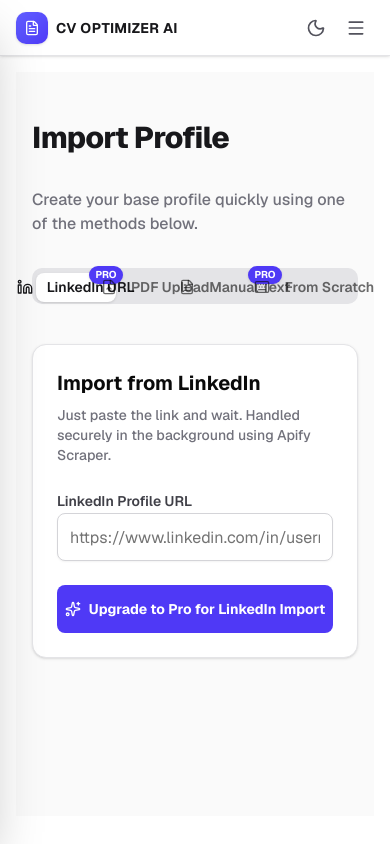
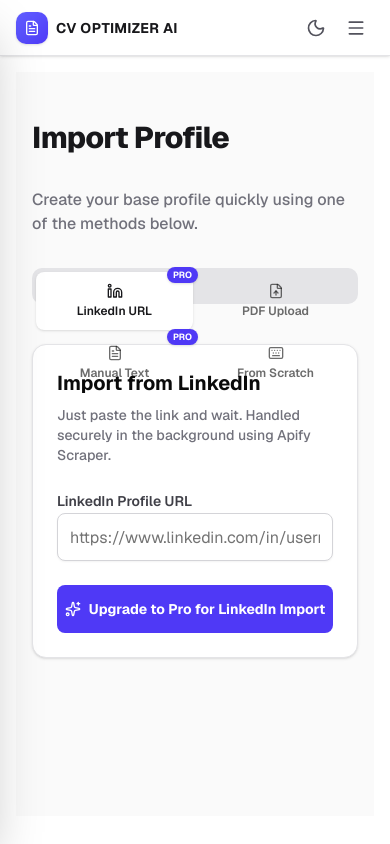
Before and after one commit to Cinarezici/cv, a Next.js app: page /import in a window 390 px wide. Built offline with nearby package versions, Linux system fonts and the light colour scheme; no server answers; the database is empty.

Commit message:
fix(mobile): fix import tab overflow, scout dark mode, CV builder mobile layout with bottom tabs + preview toggle

```diff
--- a/src/app/(dashboard)/builder/[id]/BuilderClient.tsx
+++ b/src/app/(dashboard)/builder/[id]/BuilderClient.tsx
@@ -174,7 +174,7 @@ export default function BuilderClient({ data, avatarUrl, isPro }: { data: any; a
                     <div className="space-y-3 p-4">
                         <p className="text-xs text-gray-400 dark:text-zinc-500">Drag and drop to reorder sections in your CV.</p>
                         <DndContext id="builder-order-dnd" sensors={sensors} collisionDetection={closestCenter} onDragEnd={handleDragEnd}>
-                            <SortableContext items={sectionOrder.filter(k => k in SECTION_LABELS)} strategy={verticalListSortingStrategy}>
+                            <SortableContext items={sectionOrder.filter((k: string) => k in SECTION_LABELS)} strategy={verticalListSortingStrategy}>
                                 <div className="flex flex-col gap-2">
                                     {sectionOrder
                                         .filter((k: string) => k in SECTION_LABELS)
@@ -191,17 +191,21 @@ export default function BuilderClient({ data, avatarUrl, isPro }: { data: any; a
 
     const meta = PANEL_META[activeTab];
 
+    const [mobileView, setMobileView] = useState<"edit" | "preview">("edit");
+
+
     return (
         <div className="fixed inset-0 z-50 flex flex-col bg-gray-50 dark:bg-zinc-950" style={{ fontFamily: "'Inter', sans-serif" }}>
 
             {/* ── Top Header ─────────────────────────────────────────────────── */}
-            <header className="h-12 shrink-0 bg-white dark:bg-zinc-900 border-b border-gray-200 dark:border-white/10 flex items-center px-4 gap-3 z-10">
+            <header className="h-12 shrink-0 bg-white dark:bg-zinc-900 border-b border-gray-200 dark:border-white/10 flex items-center px-3 gap-2 z-10">
                 <button
                     onClick={() => router.push("/dashboard")}
-                    className="flex items-center gap-1.5 text-sm font-semibold text-foreground/60 dark:text-zinc-400 hover:text-foreground dark:hover:text-white transition-colors"
+                    className="flex items-center gap-1.5 text-sm font-semibold text-foreground/60 dark:text-zinc-400 hover:text-foreground dark:hover:text-white transition-colors shrink-0"
                 >
                     <ArrowLeft className="w-4 h-4" />
-                    Back to Dashboard
+                    <span className="hidden sm:inline">Back to Dashboard</span>
+                    <span className="sm:hidden">Back</span>
                 </button>
 
                 <div className="flex-1 flex items-center justify-center gap-2">
@@ -214,27 +218,43 @@ export default function BuilderClient({ data, avatarUrl, isPro }: { data: any; a
                     </span>
                 </div>
 
-                {/* Save */}
+                {/* Mobile: Edit/Preview toggle */}
+                <div className="md:hidden flex items-center gap-1 bg-zinc-100 dark:bg-white/5 rounded-lg p-0.5">
+                    <button
+                        onClick={() => setMobileView("edit")}
+                        className={`px-3 py-1 rounded-md text-xs font-bold transition-all ${mobileView === "edit" ? "bg-white dark:bg-white/10 text-zinc-900 dark:text-white shadow-sm" : "text-zinc-500 dark:text-zinc-400"}`}
+                    >
+                        Edit
+                    </button>
+                    <button
+                        onClick={() => setMobileView("preview")}
+                        className={`px-3 py-1 rounded-md text-xs font-bold transition-all ${mobileView === "preview" ? "bg-white dark:bg-white/10 text-zinc-900 dark:text-white shadow-sm" : "text-zinc-500 dark:text-zinc-400"}`}
+                    >
+                        Preview
+                    </button>
+                </div>
+
+                {/* Save button */}
                 <button
                     onClick={handleSave}
                     disabled={saving || !hasUnsaved}
-                    className={`flex items-center gap-2 px-4 py-1.5 rounded-lg font-bold text-sm transition-all
-            ${hasUnsaved && !saving
+                    className={`flex items-center gap-1.5 px-3 py-1.5 rounded-lg font-bold text-sm transition-all shrink-0
+                    ${hasUnsaved && !saving
                             ? "bg-blue-600 hover:bg-blue-700 text-white shadow-sm active:scale-95"
                             : "bg-gray-100 dark:bg-white/5 text-gray-400 dark:text-zinc-500 cursor-default"
                         }`}
                 >
                     {saving
-                        ? <><Loader2 className="w-4 h-4 animate-spin" /> Saving...</>
+                        ? <><Loader2 className="w-4 h-4 animate-spin" /><span className="hidden sm:inline"> Saving...</span></>
                         : savedOk
-                            ? <><Check className="w-4 h-4" /> Saved!</>
-                            : <><Save className="w-4 h-4" /> Save</>
+                            ? <><Check className="w-4 h-4" /><span className="hidden sm:inline"> Saved!</span></>
+                            : <><Save className="w-4 h-4" /><span className="hidden sm:inline"> Save</span></>
                     }
                 </button>
 
                 <button
                     onClick={() => router.push("/dashboard")}
-                    className="w-8 h-8 flex items-center justify-center rounded-lg text-gray-400 dark:text-zinc-500 hover:text-gray-700 dark:hover:text-zinc-300 hover:bg-gray-100 dark:hover:bg-white/10 transition-colors"
+                    className="hidden md:flex w-8 h-8 items-center justify-center rounded-lg text-gray-400 dark:text-zinc-500 hover:text-gray-700 dark:hover:text-zinc-300 hover:bg-gray-100 dark:hover:bg-white/10 transition-colors"
                 >
                     <X className="w-4 h-4" />
                 </button>
@@ -243,8 +263,8 @@ export default function BuilderClient({ data, avatarUrl, isPro }: { data: any; a
             {/* ── Body ───────────────────────────────────────────────────────── */}
             <div className="flex flex-1 overflow-hidden">
 
-                {/* ── Narrow icon sidebar ───────────────────────────────── */}
-                <aside className="w-[60px] shrink-0 bg-white dark:bg-zinc-900 border-r border-gray-200 dark:border-white/10 flex flex-col items-center py-3 gap-1">
+                {/* ── Desktop: Narrow icon sidebar ──────────────────────────── */}
+                <aside className="hidden md:flex w-[60px] shrink-0 bg-white dark:bg-zinc-900 border-r border-gray-200 dark:border-white/10 flex-col items-center py-3 gap-1">
                     {TABS.map(({ id, Icon, label }) => {
                         const active = activeTab === id;
                         return (
@@ -265,10 +285,10 @@ export default function BuilderClient({ data, avatarUrl, isPro }: { data: any; a
                     })}
                 </aside>
 
-                {/* ── Section panel ─────────────────────────────────────── */}
-                <aside className="w-[420px] shrink-0 bg-white dark:bg-zinc-900 border-r border-gray-200 dark:border-white/10 flex flex-col overflow-hidden">
+                {/* ── Desktop Section panel  +  Mobile Edit panel ───────────── */}
+                <aside className={`${mobileView === "edit" ? "flex" : "hidden"} md:flex w-full md:w-[420px] shrink-0 bg-white dark:bg-zinc-900 border-r border-gray-200 dark:border-white/10 flex-col overflow-hidden`}>
                     {/* Panel header */}
-                    <div className="px-6 py-4 border-b border-gray-100 dark:border-white/5 shrink-0">
+                    <div className="px-4 md:px-6 py-3 md:py-4 border-b border-gray-100 dark:border-white/5 shrink-0">
                         <h2 className="font-bold text-gray-900 dark:text-white text-base">{meta.title}</h2>
                         <p className="text-xs text-gray-400 dark:text-zinc-500 mt-0.5">{meta.subtitle}</p>
                     </div>
@@ -276,7 +296,7 @@ export default function BuilderClient({ data, avatarUrl, isPro }: { data: any; a
                     <div className="flex-1 overflow-y-auto">
                         {renderPanel()}
                     </div>
-                    {/* Bottom Save CV button (per-section, like cvmakerly) */}
+                    {/* Bottom Save button */}
                     <div className="p-4 border-t border-gray-100 dark:border-white/5 shrink-0">
                         <button
                             onClick={handleSave}
@@ -297,10 +317,10 @@ export default function BuilderClient({ data, avatarUrl, isPro }: { data: any; a
                     </div>
                 </aside>
 
-                {/* ── Live Preview — dark bg, A4 scaled to fit ─────────── */}
-                <main className="flex-1 flex flex-col overflow-hidden bg-zinc-950/5 dark:bg-zinc-950 relative">
+                {/* ── Live Preview — desktop always visible, mobile toggle ─── */}
+                <main className={`${mobileView === "preview" ? "flex" : "hidden"} md:flex flex-1 flex-col overflow-hidden bg-zinc-950/5 dark:bg-zinc-950 relative`}>
                     <div className="absolute inset-0 pointer-events-none [background:radial-gradient(80%_80%_at_50%_10%,rgba(0,0,0,0.02),transparent)] dark:[background:radial-gradient(80%_80%_at_50%_10%,rgba(255,255,255,0.02),transparent)]"></div>
-                    <div className="flex items-center justify-between px-6 py-2.5 border-b border-border/20 dark:border-white/5 shrink-0 glass relative z-10 shadow-sm">
+                    <div className="flex items-center justify-between px-4 md:px-6 py-2.5 border-b border-border/20 dark:border-white/5 shrink-0 relative z-10 shadow-sm bg-white/50 dark:bg-zinc-900/50 backdrop-blur-sm">
                         <span className="text-foreground/80 text-xs font-semibold tracking-wide flex items-center gap-2">
                             <span className="w-2 h-2 rounded-full bg-emerald-500 animate-pulse"></span>
                             Live Preview
@@ -309,52 +329,65 @@ export default function BuilderClient({ data, avatarUrl, isPro }: { data: any; a
                             {hasUnsaved && (
                                 <span className="flex items-center gap-1.5 text-amber-500 text-[11px] font-semibold bg-amber-500/10 px-2 py-0.5 rounded border border-amber-500/20">
                                     <span className="w-1.5 h-1.5 rounded-full bg-amber-500 animate-pulse" />
-                                    Unsaved changes
+                                    Unsaved
                                 </span>
                             )}
-                            {/* Zoom Controls */}
-                            <div className="flex items-center gap-1 ml-4">
-                                <button
-                                    onClick={handleZoomOut}
-                                    title="Zoom Out"
-                                    className="w-7 h-7 flex items-center justify-center rounded-md text-foreground/60 hover:text-foreground hover:bg-foreground/10 transition-colors text-base font-bold"
-                                >
-                                    −
-                                </button>
-                                <button
-                                    onClick={handleZoomReset}
-                                    title="Reset"
-                                    className="px-2 h-7 rounded-md text-foreground/50 hover:text-foreground hover:bg-foreground/10 transition-colors text-[11px] font-bold tabular-nums"
-                                >
-                                    {Math.round(zoom * 100)}%
-                                </button>
-                                <button
-                                    onClick={handleZoomIn}
-                                    title="Zoom In"
-                                    className="w-7 h-7 flex items-center justify-center rounded-md text-foreground/60 hover:text-foreground hover:bg-foreground/10 transition-colors text-base font-bold"
-                                >
-                                    +
-                                </button>
+                            {/* Zoom Controls — desktop only */}
+                            <div className="hidden md:flex items-center gap-1 ml-4">
+                                <button onClick={handleZoomOut} title="Zoom Out" className="w-7 h-7 flex items-center justify-center rounded-md text-foreground/60 hover:text-foreground hover:bg-foreground/10 transition-colors text-base font-bold">−</button>
+                                <button onClick={handleZoomReset} title="Reset" className="px-2 h-7 rounded-md text-foreground/50 hover:text-foreground hover:bg-foreground/10 transition-colors text-[11px] font-bold tabular-nums">{Math.round(zoom * 100)}%</button>
+                                <button onClick={handleZoomIn} title="Zoom In" className="w-7 h-7 flex items-center justify-center rounded-md text-foreground/60 hover:text-foreground hover:bg-foreground/10 transition-colors text-base font-bold">+</button>
                             </div>
                         </div>
                     </div>
 
-                    {/* A4 canvas — scaled to fit the panel */}
-                    <div className="flex-1 overflow-auto flex items-start justify-center py-8 px-6">
+                    {/* A4 canvas */}
+                    <div className="flex-1 overflow-auto flex items-start justify-center py-6 px-4">
+                        {/* Mobile: full-width scaled preview */}
                         <div
+                            className="md:hidden w-full overflow-x-auto"
+                            style={{ transform: 'scale(0.45)', transformOrigin: 'top center', width: A4_WIDTH, marginBottom: `${(0.45 - 1) * 1123}px` }}
+                        >
+                            <CVRenderer avatarUrl={avatarUrl} showPhoto={true} />
+                        </div>
+                        {/* Desktop: zoom-controlled */}
+                        <div
+                            className="hidden md:block shrink-0 shadow-2xl shadow-black/60"
                             style={{
                                 width: A4_WIDTH,
                                 transform: `scale(${zoom})`,
                                 transformOrigin: 'top center',
-                                marginBottom: `${(zoom - 1) * 1123}px`, /* compensate height loss when scaled down */
+                                marginBottom: `${(zoom - 1) * 1123}px`,
                             }}
-                            className="shadow-2xl shadow-black/60 shrink-0"
                         >
                             <CVRenderer avatarUrl={avatarUrl} showPhoto={true} />
                         </div>
                     </div>
                 </main>
             </div>
+
+            {/* ── Mobile: Bottom Tab Bar ─────────────────────────────────────── */}
+            <nav className="md:hidden fixed bottom-0 left-0 right-0 z-50 bg-white dark:bg-zinc-900 border-t border-gray-200 dark:border-white/10 flex items-center justify-around px-1 py-1 safe-area-bottom shadow-[0_-4px_20px_-4px_rgba(0,0,0,0.1)]">
+                {TABS.map(({ id, Icon, label }) => {
+                    const active = activeTab === id && mobileView === "edit";
+                    return (
+                        <button
+                            key={id}
+                            onClick={() => { setActiveTab(id); setMobileView("edit"); }}
+                            className={`flex flex-col items-center justify-center gap-0.5 py-1.5 px-2 rounded-xl transition-all min-w-0 flex-1 ${active
+                                ? "bg-blue-50 dark:bg-blue-500/10 text-blue-600 dark:text-blue-400"
+                                : "text-gray-400 dark:text-zinc-500"
+                                }`}
+                        >
+                            <Icon className="w-5 h-5 shrink-0" strokeWidth={active ? 2.5 : 1.75} />
+                            <span className="text-[9px] font-semibold leading-none truncate">{label}</span>
+                        </button>
+                    );
+                })}
+            </nav>
+
+            {/* Padding for bottom tab bar on mobile */}
+            <div className="md:hidden h-[60px] shrink-0" />
         </div>
     );
 }
--- a/src/app/(dashboard)/import/page.tsx
+++ b/src/app/(dashboard)/import/page.tsx
@@ -147,32 +147,33 @@ export default function ImportPage() {
             <p className="text-zinc-500 dark:text-zinc-400 font-medium">Create your base profile quickly using one of the methods below.</p>
 
             <Tabs defaultValue="url" className="w-full">
-                <TabsList className="grid w-full grid-cols-4 mb-8 bg-zinc-200 dark:bg-white/5 text-zinc-600 dark:text-zinc-400 rounded-lg p-1 transition-all">
-                    <TabsTrigger value="url" className="data-[state=active]:bg-white dark:data-[state=active]:bg-white/10 data-[state=active]:text-zinc-900 dark:data-[state=active]:text-white data-[state=active]:shadow-sm rounded-md font-semibold relative">
-                        <Linkedin className="w-4 h-4 mr-2" />
-                        LinkedIn URL
+                {/* Mobile: 2×2 grid, Desktop: single row */}
+                <TabsList className="grid w-full grid-cols-2 sm:grid-cols-4 mb-8 bg-zinc-200 dark:bg-white/5 text-zinc-600 dark:text-zinc-400 rounded-lg p-1 transition-all gap-1 h-auto">
+                    <TabsTrigger value="url" className="data-[state=active]:bg-white dark:data-[state=active]:bg-white/10 data-[state=active]:text-zinc-900 dark:data-[state=active]:text-white data-[state=active]:shadow-sm rounded-md font-semibold relative py-2.5 flex-col sm:flex-row gap-1 sm:gap-0 h-auto text-xs sm:text-sm">
+                        <Linkedin className="w-4 h-4 sm:mr-2" />
+                        <span>LinkedIn URL</span>
                         {isPro === false && !proLoading && (
-                            <span className="absolute -top-2 -right-2 bg-indigo-600 text-white text-[10px] px-1.5 py-0.5 rounded-full font-bold shadow-sm">
+                            <span className="absolute -top-1.5 -right-1.5 bg-indigo-600 text-white text-[9px] px-1.5 py-0.5 rounded-full font-bold shadow-sm">
                                 PRO
                             </span>
                         )}
                     </TabsTrigger>
-                    <TabsTrigger value="pdf" className="data-[state=active]:bg-white dark:data-[state=active]:bg-white/10 data-[state=active]:text-zinc-900 dark:data-[state=active]:text-white data-[state=active]:shadow-sm rounded-md font-semibold">
-                        <FileUp className="w-4 h-4 mr-2" />
-                        PDF Upload
+                    <TabsTrigger value="pdf" className="data-[state=active]:bg-white dark:data-[state=active]:bg-white/10 data-[state=active]:text-zinc-900 dark:data-[state=active]:text-white data-[state=active]:shadow-sm rounded-md font-semibold py-2.5 flex-col sm:flex-row gap-1 sm:gap-0 h-auto text-xs sm:text-sm">
+                        <FileUp className="w-4 h-4 sm:mr-2" />
+                        <span>PDF Upload</span>
                     </TabsTrigger>
-                    <TabsTrigger value="text" className="data-[state=active]:bg-white dark:data-[state=active]:bg-white/10 data-[state=active]:text-zinc-900 dark:data-[state=active]:text-white data-[state=active]:shadow-sm rounded-md font-semibold relative">
-                        <FileText className="w-4 h-4 mr-2" />
-                        Manual Text
+                    <TabsTrigger value="text" className="data-[state=active]:bg-white dark:data-[state=active]:bg-white/10 data-[state=active]:text-zinc-900 dark:data-[state=active]:text-white data-[state=active]:shadow-sm rounded-md font-semibold relative py-2.5 flex-col sm:flex-row gap-1 sm:gap-0 h-auto text-xs sm:text-sm">
+                        <FileText className="w-4 h-4 sm:mr-2" />
+                        <span>Manual Text</span>
                         {isPro === false && !proLoading && (
-                            <span className="absolute -top-2 -right-2 bg-indigo-600 text-white text-[10px] px-1.5 py-0.5 rounded-full font-bold shadow-sm">
+                            <span className="absolute -top-1.5 -right-1.5 bg-indigo-600 text-white text-[9px] px-1.5 py-0.5 rounded-full font-bold shadow-sm">
                                 PRO
                             </span>
                         )}
                     </TabsTrigger>
-                    <TabsTrigger value="manual" className="data-[state=active]:bg-white dark:data-[state=active]:bg-white/10 data-[state=active]:text-zinc-900 dark:data-[state=active]:text-white data-[state=active]:shadow-sm rounded-md font-semibold">
-                        <Keyboard className="w-4 h-4 mr-2" />
-                        From Scratch
+                    <TabsTrigger value="manual" className="data-[state=active]:bg-white dark:data-[state=active]:bg-white/10 data-[state=active]:text-zinc-900 dark:data-[state=active]:text-white data-[state=active]:shadow-sm rounded-md font-semibold py-2.5 flex-col sm:flex-row gap-1 sm:gap-0 h-auto text-xs sm:text-sm">
+                        <Keyboard className="w-4 h-4 sm:mr-2" />
+                        <span>From Scratch</span>
                     </TabsTrigger>
                 </TabsList>
 
```
Also changed, not shown: src/components/jobs/JobSearchForm.tsx (+9 -9 lines).
